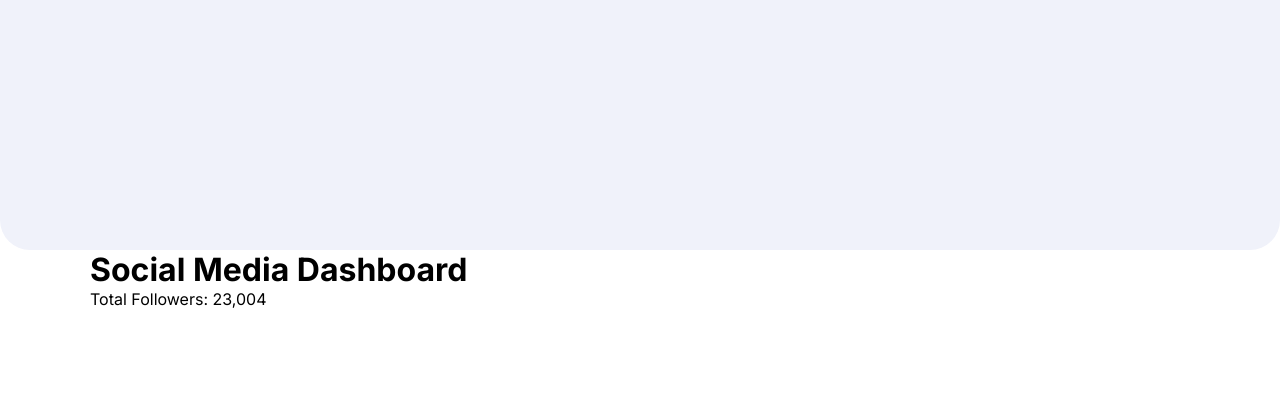
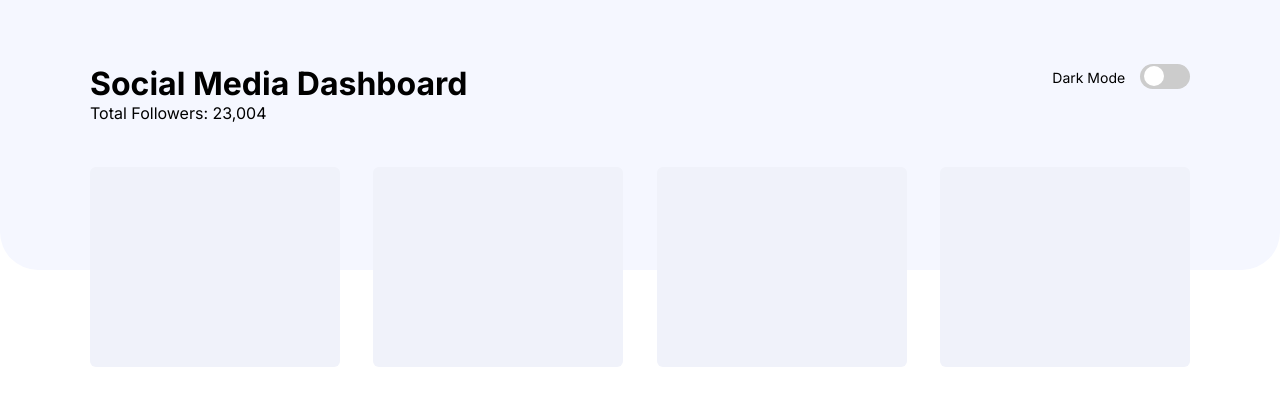
Before and after one commit to babatundelmd/Cool-Landing-Page, a plain HTML site: page index.html in a window 1280 px wide. Drawn offline with Linux system fonts and the light colour scheme.

Commit message:
💄 add cards

```diff
--- a/index.html
+++ b/index.html
@@ -18,10 +18,31 @@
                 <h1>Social Media Dashboard</h1>
                 <p>Total Followers: 23,004</p>
             </div>
+            <div>
+                <p class="mode-text">Dark Mode</p>
+            </div>
+            <div>
+                <label class="switch">
+                    <input type="checkbox" name="check-box">
+                    <span class="slider round"></span>
+                </label>
+            </div>
+        </div>
 
-            <div class="toggle">
+        <div class="followers-card">
+            <div class="cards">
 
             </div>
+            <div class="cards">
+
+            </div>
+            <div class="cards">
+
+            </div>
+            <div class="cards">
+
+            </div>
+
         </div>
     </div>
 
--- a/style.css
+++ b/style.css
@@ -1,4 +1,3 @@
-
 :root{
     /* Primary Colors */
     --Lime-Green: hsl(163, 72%, 41%);
@@ -31,19 +30,111 @@
     text-rendering: optimizeLegibility;
     font-family: 'Inter', sans-serif;
 }
+
 .container{
     width: 100%;
-    height: 250px;
-    border-bottom-left-radius: 30px;
-    border-bottom-right-radius: 30px;
-    background-color: var(--Light-Grayish-Blue-Card-BG);
+    height: 270px;
+    border-bottom-left-radius: 38px;
+    border-bottom-right-radius: 38px;
+    background-color: var(--Very-Pale-Blue-Top-BG-Pattern);
     z-index: 1;
 }
 
 .followers{
+    position: absolute;
     align-items: center;
     justify-content: center;
     margin: 0 auto;
     max-width: 1100px;
-    z-index: 2;
+    z-index: 5;
+    top: 0;
+    left: 0;
+    right: 0;
+    margin-top: 5%;
 }
+
+
+.toggle {
+    /* padding: 20px 0px; */
+    margin-top: 20px !important;
+  }
+
+  .switch {
+    position: relative;
+    display: inline-block;
+    width: 50px;
+    height: 25px;
+  }
+
+  .switch input {
+    opacity: 0;
+    width: 0;
+    height: 0;
+  }
+
+  .slider {
+    position: absolute;
+    cursor: pointer;
+    top: 0;
+    left: 0;
+    right: 0;
+    bottom: 0;
+    background-color: #ccc;
+    -webkit-transition: .4s;
+    transition: .4s;
+  }
+
+  .slider:before {
+    position: absolute;
+    content: "";
+    height: 20px;
+    width: 20px;
+    left: 4px;
+    bottom: 5px;
+    top: 2px;
+    background-color: white;
+    -webkit-transition: .4s;
+    transition: .4s;
+  }
+
+  input:checked + .slider {
+    background-color: #707477;
+  }
+
+  input:checked + .slider:before {
+    -webkit-transform: translateX(25px);
+    -ms-transform: translateX(25px);
+    transform: translateX(25px);
+  }
+  .slider.round {
+    border-radius: 40px;
+  }
+
+  .slider.round:before {
+    border-radius: 60%;
+  }
+
+  .headings {
+      display: flex;
+      justify-content: space-between;
+  }
+
+  .mode-text {
+    font-size: 14px;
+    margin-top: 5px;
+    margin-left: 570px;
+  }
+
+  .followers-card{
+    display: flex;
+    justify-content: space-between;
+    margin-top: 4%;
+
+  }
+
+  .cards{
+    width: 250px;
+    height: 200px;
+    background-color: var(--Light-Grayish-Blue-Card-BG);
+    border-radius: 6px;
+  }
```
